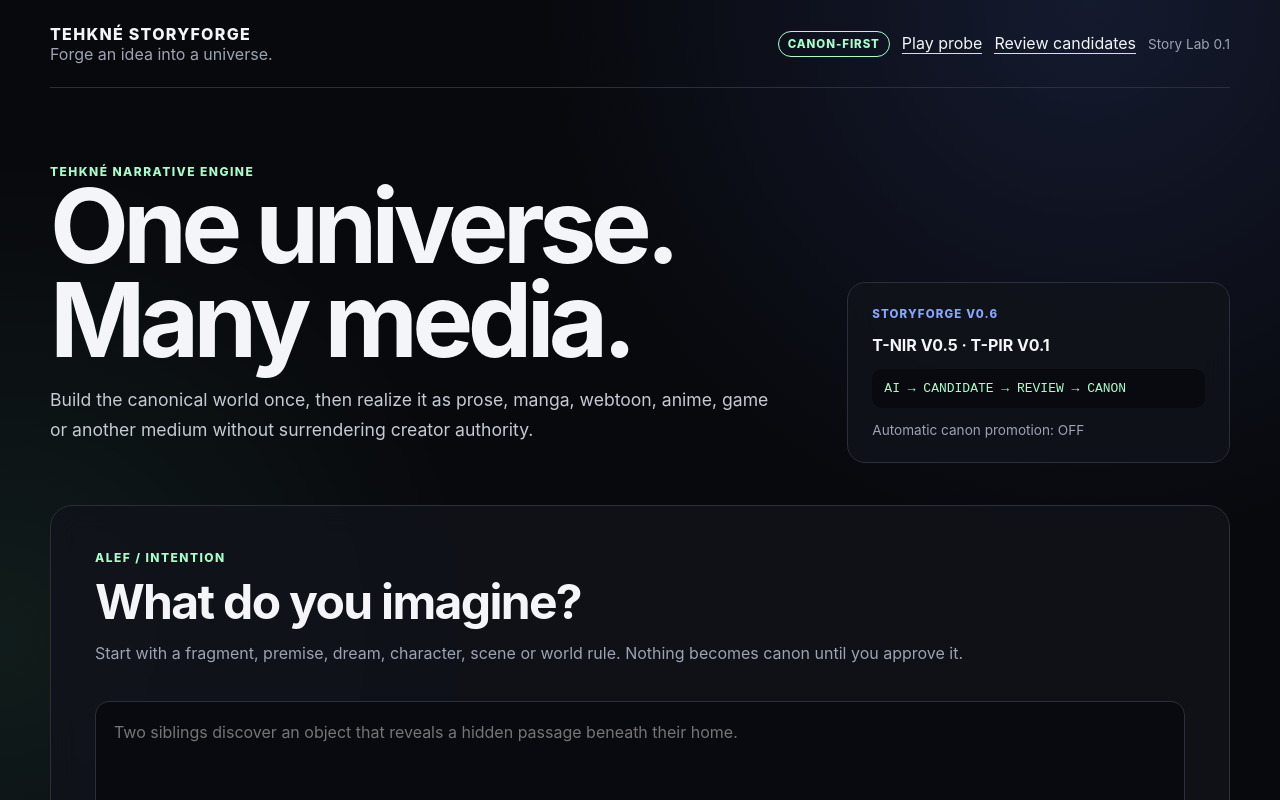
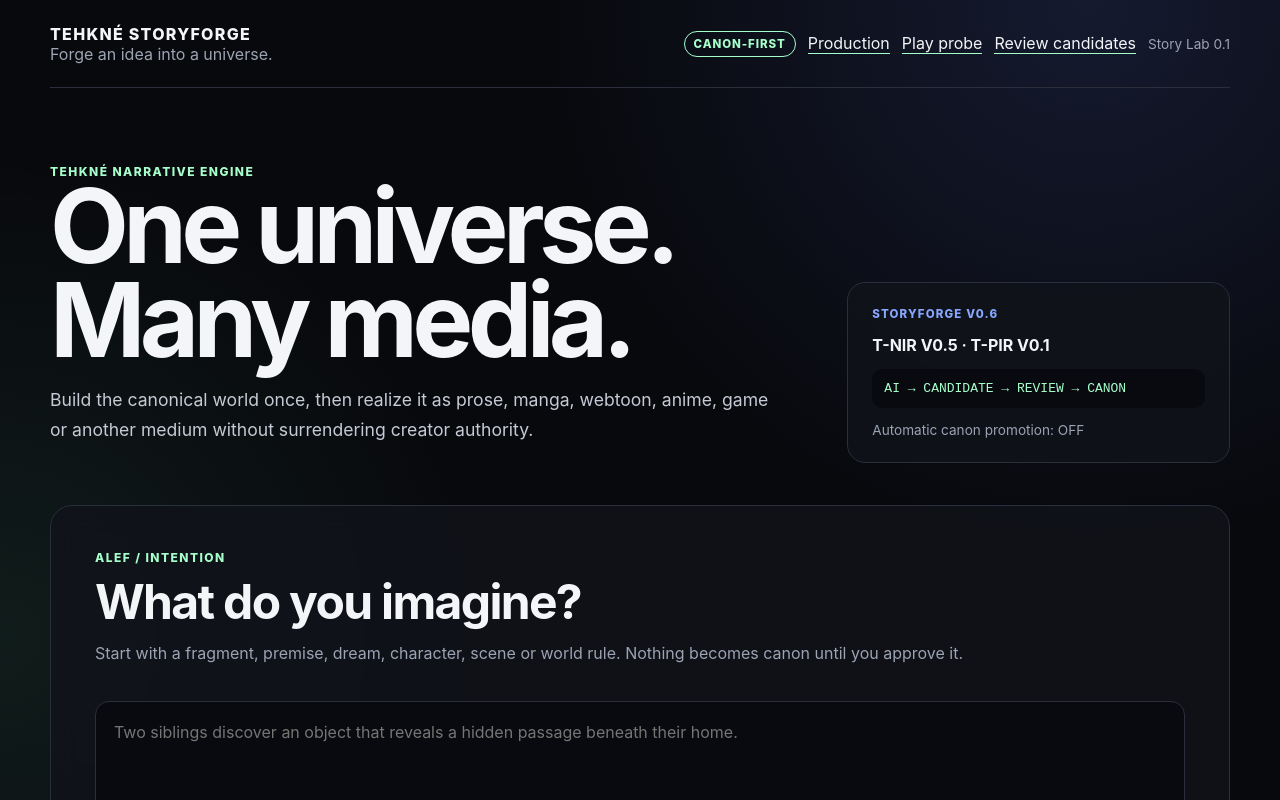
Before and after one commit to tehknesolutions/tehkne-storyforge, a Next.js app in the folder apps/story-lab/: page / in a window 1280 px wide. Shown: the top 800 px of the page. Built offline with nearby package versions, Linux system fonts and the light colour scheme.

Commit message:
feat(v0.7): add production dashboard navigation

```diff
--- a/apps/story-lab/app/page.tsx
+++ b/apps/story-lab/app/page.tsx
@@ -35,6 +35,7 @@ export default function HomePage() {
         </div>
         <div className="status-row">
           <span className="status canon">CANON-FIRST</span>
+          <a className="review-link" href="/production">Production</a>
           <a className="review-link" href="/game">Play probe</a>
           <a className="review-link" href="/review">Review candidates</a>
           <span className="version">Story Lab 0.1</span>
```
